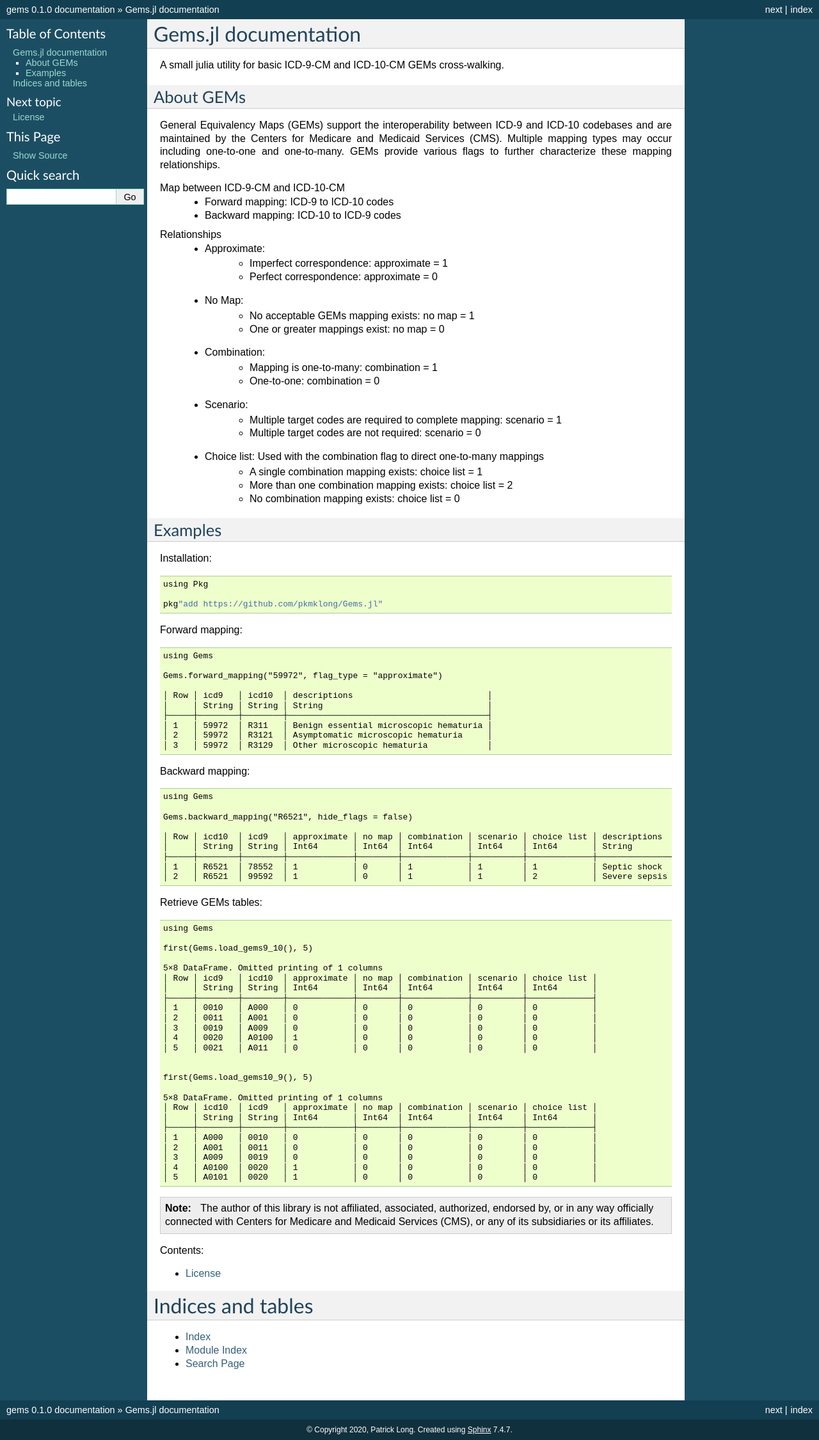
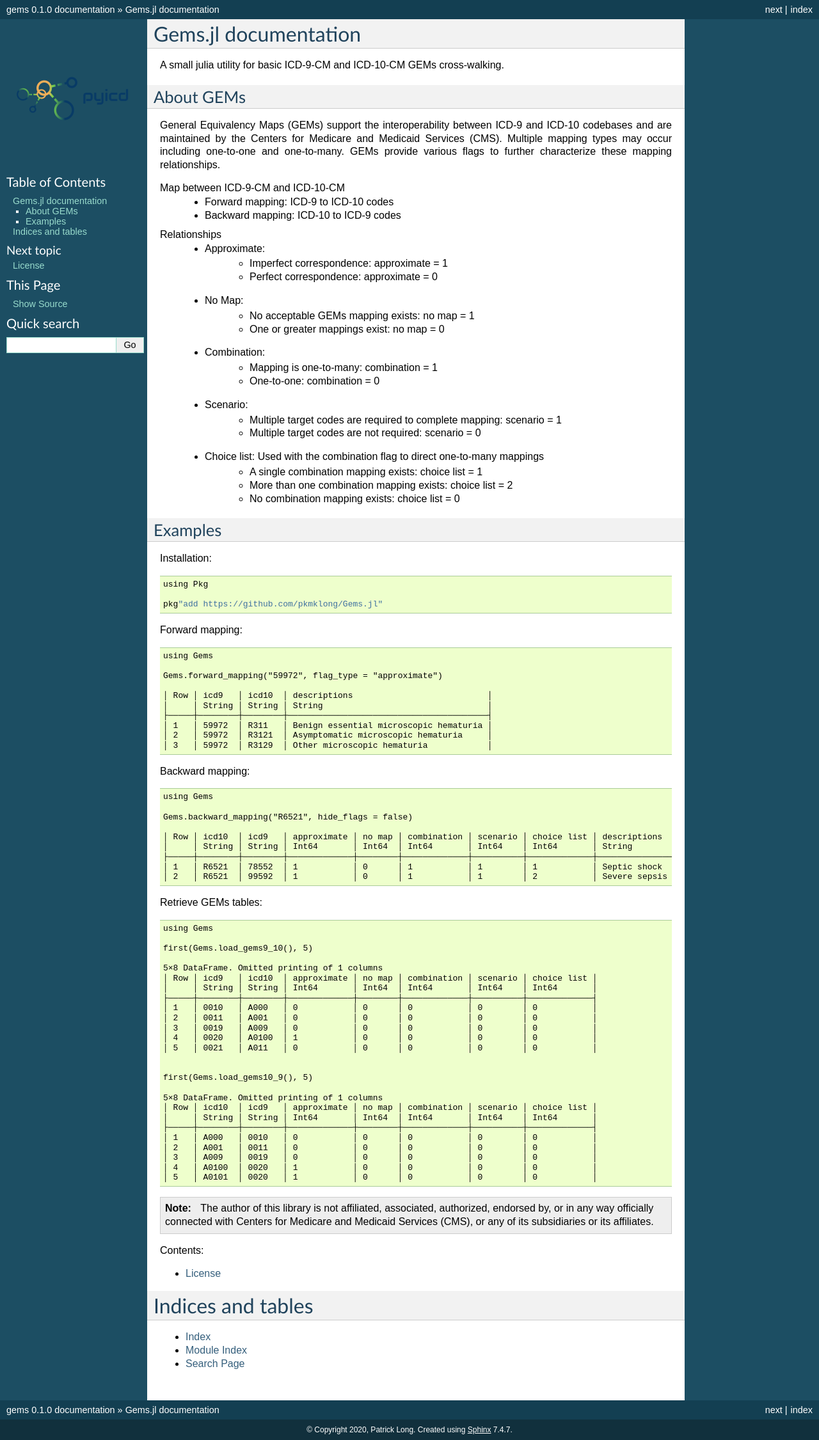
Before and after one commit to patrickmlong/Gems, a Sphinx documentation site: the page built from docs/source/index.rst, in a window 1280 px wide. Shown: the whole page at 64% size. Built offline with Sphinx 7.4.7, drawn with Linux system fonts in a browser that asks for light colours.

Commit message:
Update conf.py

```diff
--- a/docs/source/conf.py
+++ b/docs/source/conf.py
@@ -61,4 +61,10 @@ html_theme = 'default'
 # so a file named "default.css" will overwrite the builtin "default.css".
 html_static_path = ['_static']
 
+html_logo = 'gemsjl.png'
+html_theme_options = {
+    'logo_only': True,
+    'display_version': False,
+}
+
 master_doc = 'index'
```
